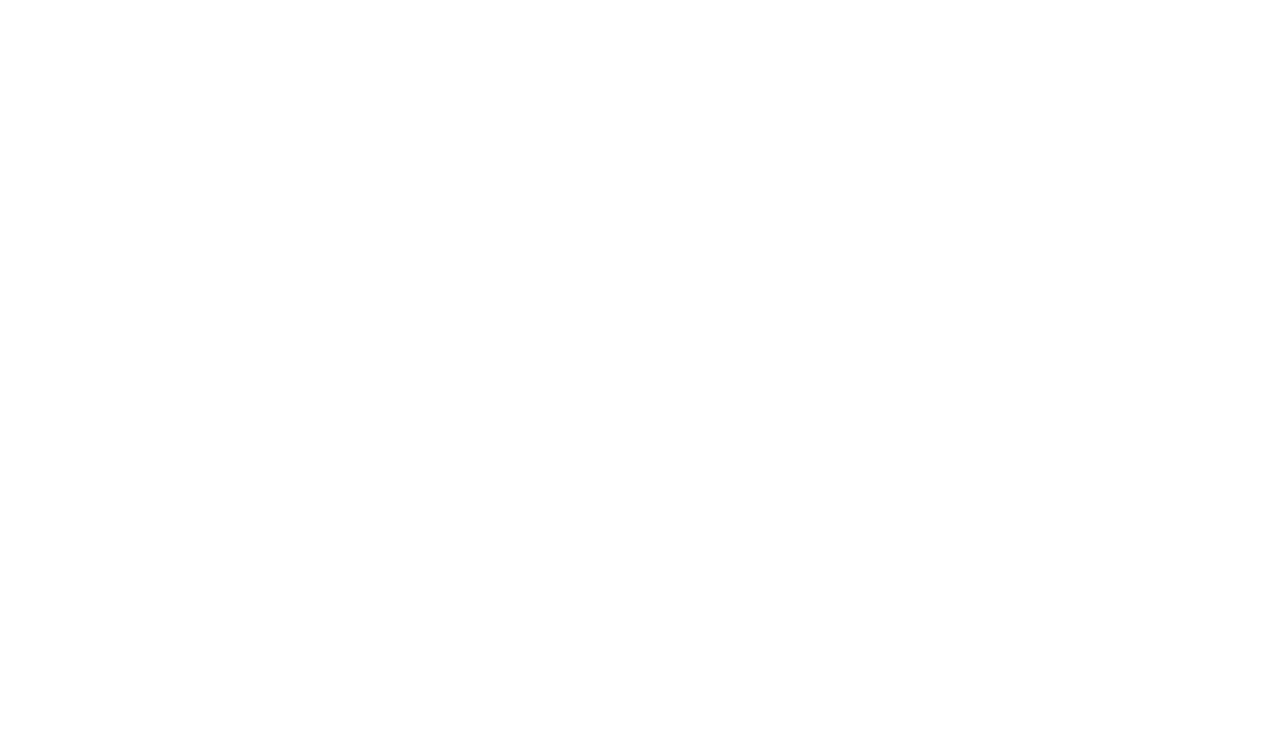
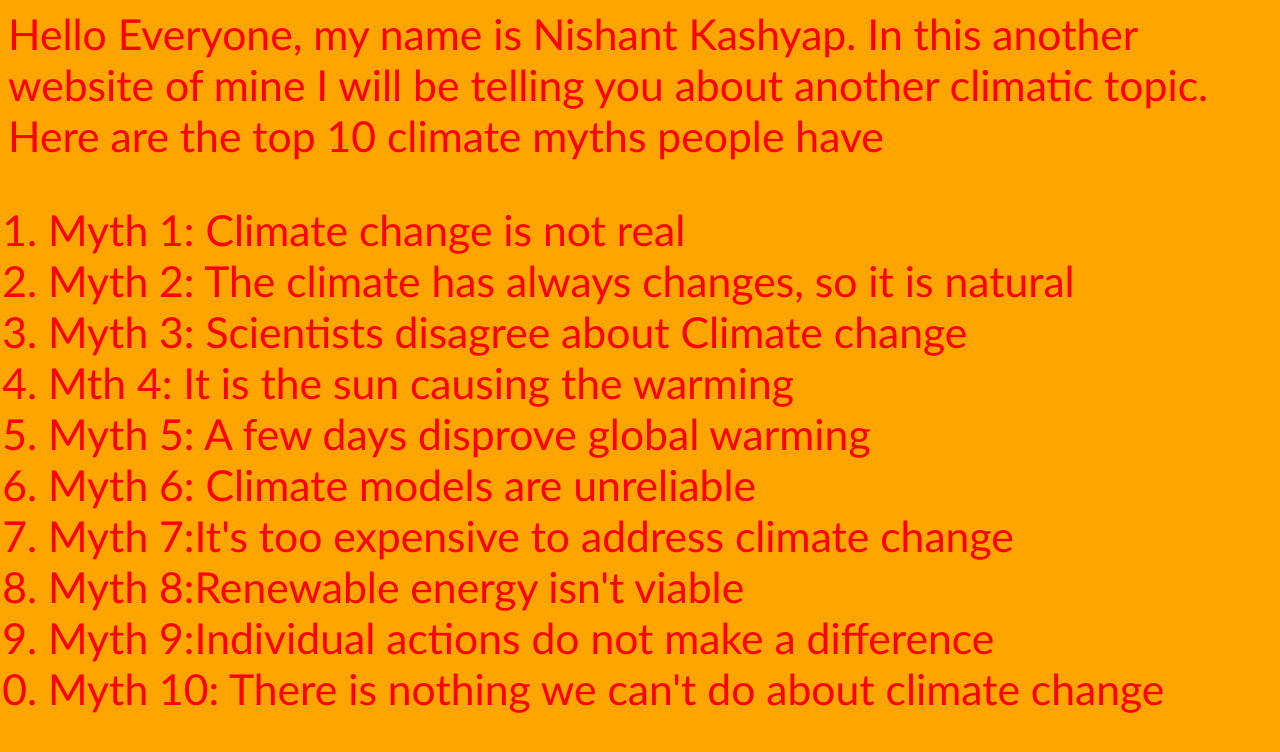
Before and after one commit to dfgstumble/GoSharpNExt1, a plain HTML site: page index.html in a window 1280 px wide. Drawn offline with Linux system fonts and the light colour scheme.

Commit message:
Update index.html
I have updated this stupid htmlfile so that I can use it on a website

```diff
--- a/index.html
+++ b/index.html
@@ -1,7 +1,30 @@
 <!doctype html>
 <html>
-<head>
-<title> My Website Directly Coded on GitHub </title>
-<style>
-body
-</head>
+  <head>
+    <title> My Website Directly Coded in GitHub </title>
+    <style>
+      body {
+        background-color: orange;
+        color: red;
+        font-family: "Calibri", sans-serif;
+        font-size: 32pt;
+      }
+    </style>
+  </head>
+  <body>
+    Hello Everyone, my name is Nishant Kashyap. In this another website of mine I will be telling you about another climatic topic. Here are the top 10 climate myths people have
+    <br>
+    <ol>
+      <li>Myth 1: Climate change is not real </li>
+      <li>Myth 2: The climate has always changes, so it is natural</li>
+      <li>Myth 3: Scientists disagree about Climate change</li>
+      <li>Mth 4: It is the sun causing the warming</li>
+      <li>Myth 5: A few days disprove global warming</li>
+      <li>Myth 6: Climate models are unreliable</li>
+      <li>Myth 7:It's too expensive to address climate change</li>
+      <li>Myth 8:Renewable energy isn't viable</li>
+      <li>Myth 9:Individual actions do not make a difference</li>
+      <li>Myth 10: There is nothing we can't do about climate change</li>
+    </ol>
+  </body>
+</html>
```
